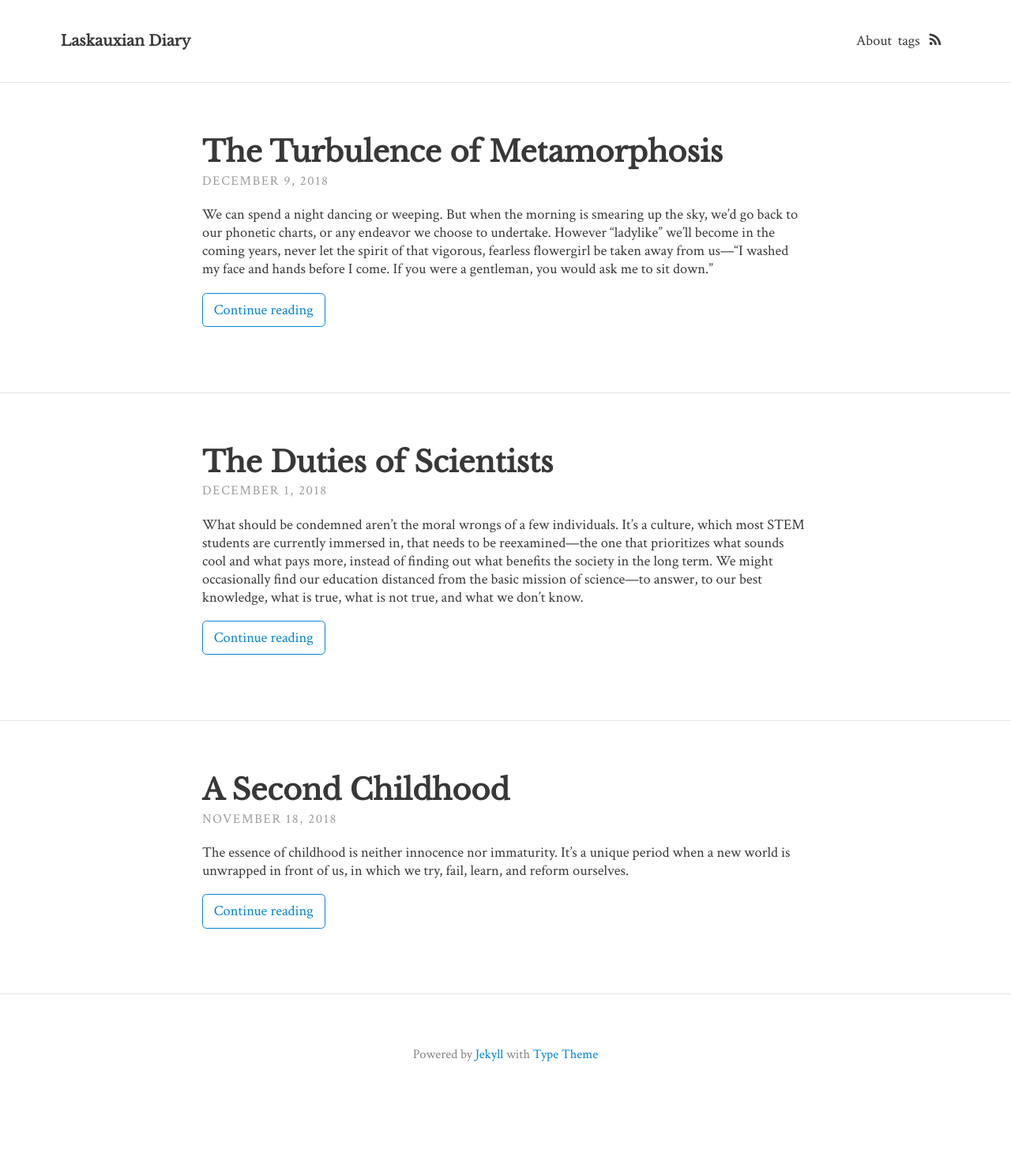
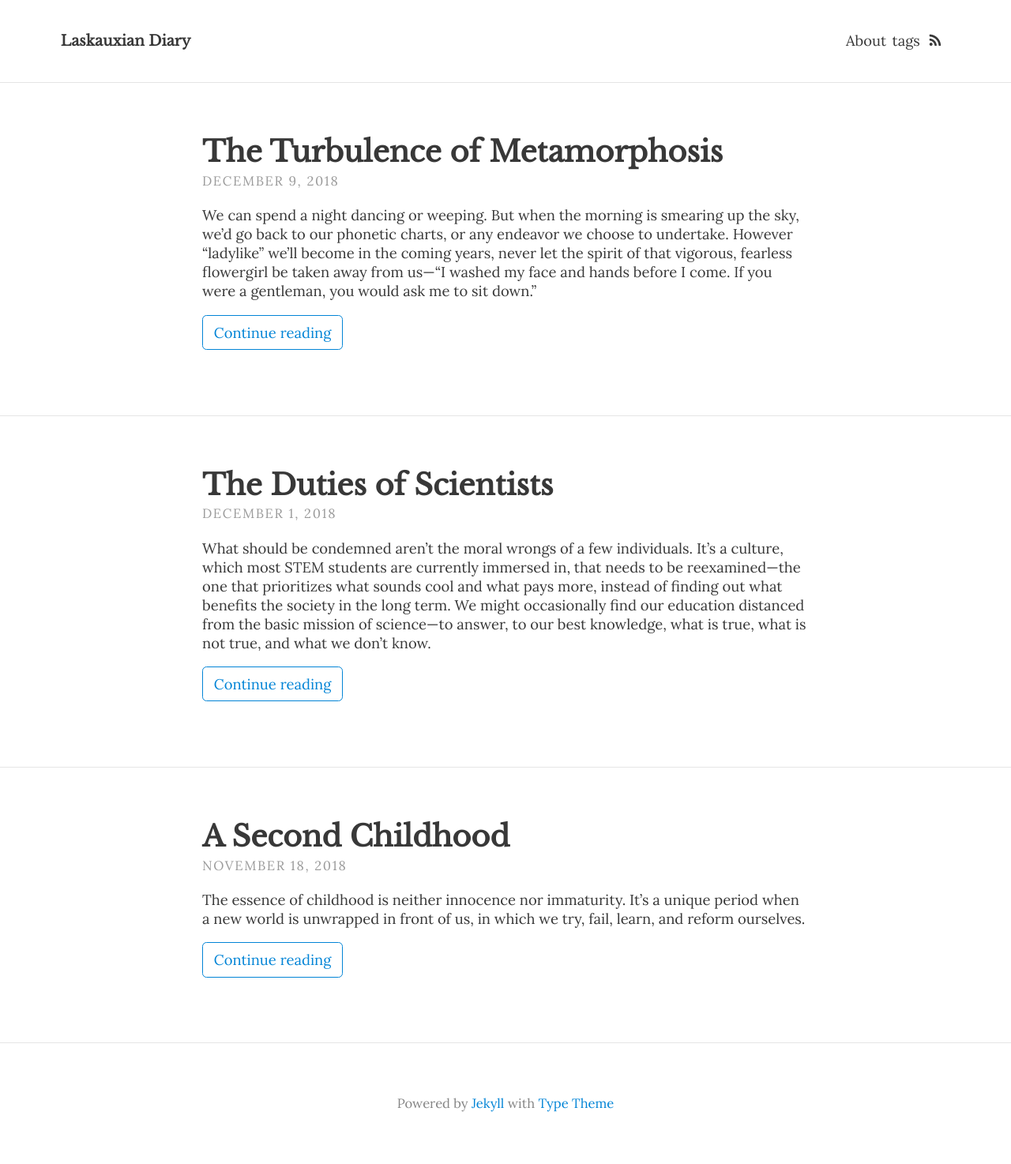
Before and after one commit to laskaux/laskaux.github.io, a Jekyll site: the page built from index.html, in a window 1280 px wide. Shown: the whole page at 79% size. Built offline with Jekyll 4.4.1, drawn with Linux system fonts in a browser that asks for light colours; the list of posts is cut into pages by our own code; before the commit the page ends 1412 px from its top, so only the background shows below that.

Commit message:
font: Lora

```diff
--- a/_config.yml
+++ b/_config.yml
@@ -62,7 +62,7 @@ theme_settings:
   # Colours, typography and padding
   # Open the "_sass > base" folder, and open "_variables.scss"
   #google_fonts: "Cabin:600,600i|Noto+Sans:400,400i,700,700i"
-  google_fonts: "Libre+Baskerville:400,400i|Crimson+Text:400,400i,700,700i"
+  google_fonts: "Libre+Baskerville:400,400i|Lora:400,400i,700,700i"
 
   # Post navigation
   post_navigation: true
--- a/_sass/base/_variables.scss
+++ b/_sass/base/_variables.scss
@@ -1,5 +1,5 @@
 // Typography
-$font-family-main: 'Crimson Text', serif;
+$font-family-main: 'Lora', serif;
 $font-family-headings: 'Libre Baskerville', serif;
 $font-size: 1.15em;
 
```
